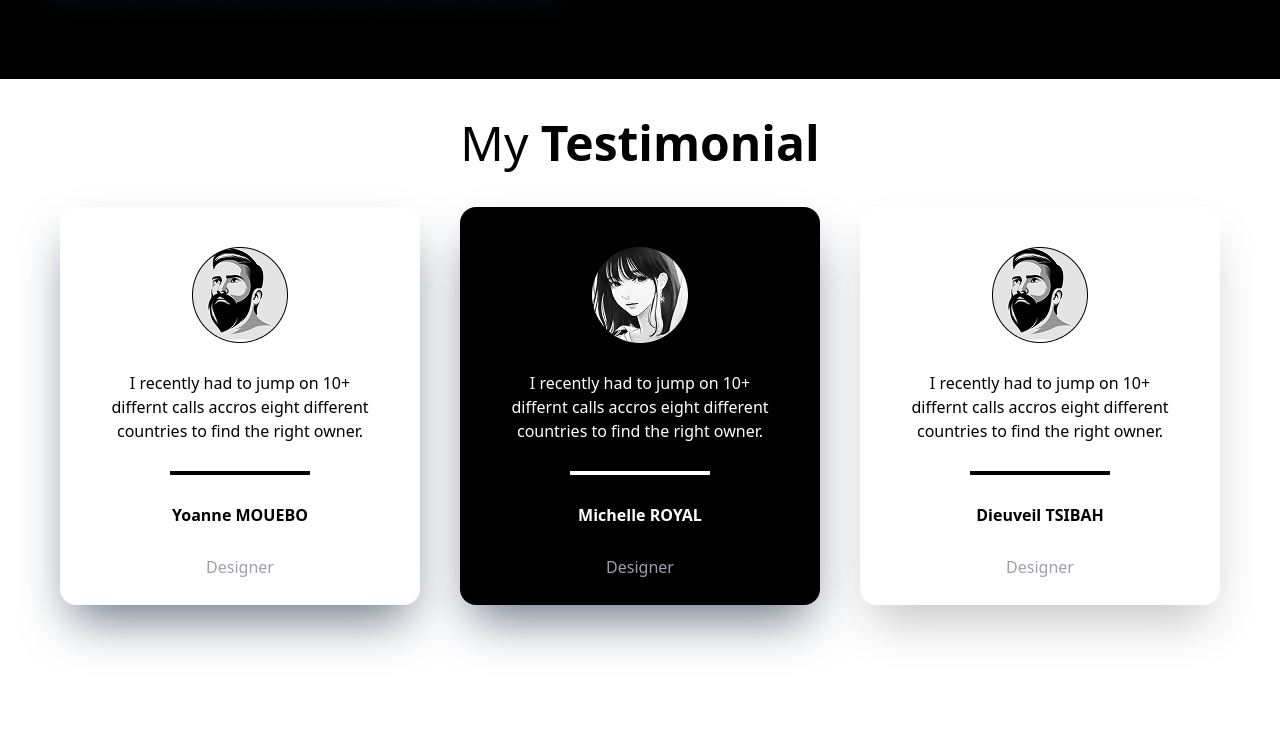
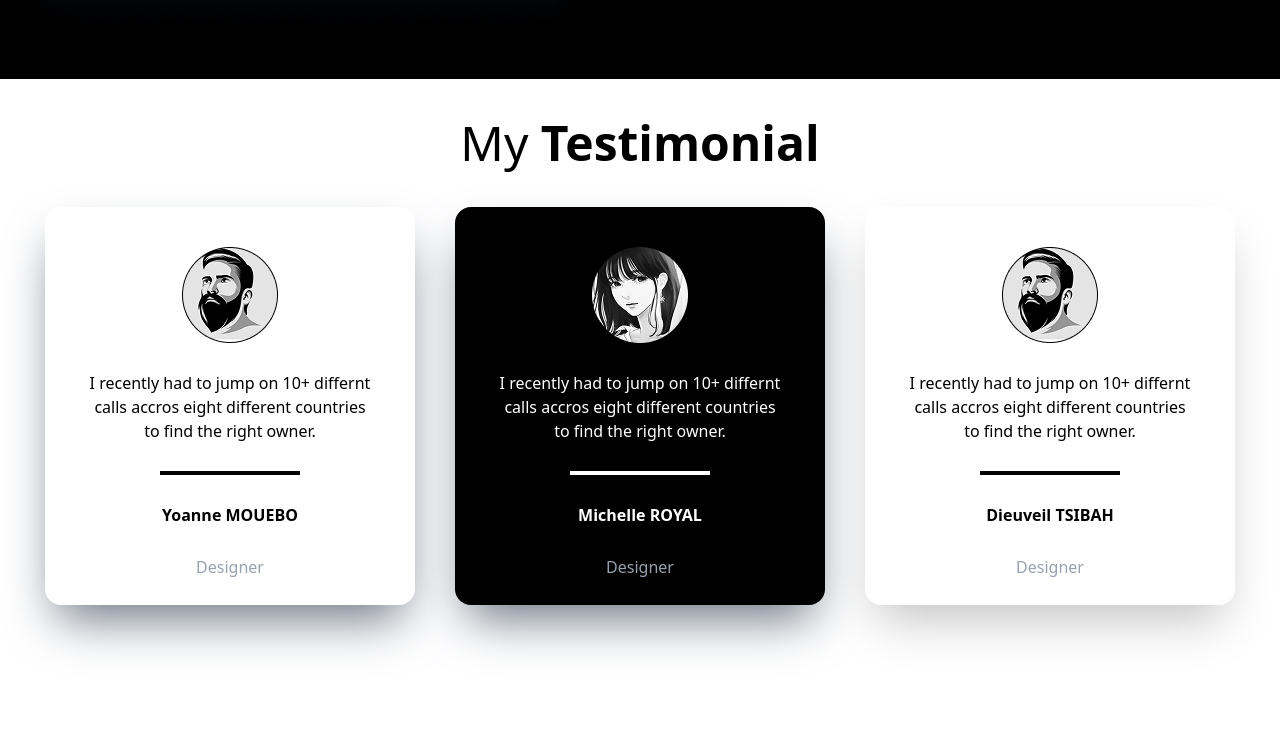
Before and after one commit to Dalva242/Portofolio-responsive, a website: page index.html in a window 1280 px wide. Shown: the part 4306-5048 px from the top of the page. Drawn offline with Linux system fonts and the light colour scheme.

Commit message:
Commit essaye amelioration section testimonial

```diff
--- a/index.html
+++ b/index.html
@@ -252,7 +252,7 @@
         </section>
 
         <!-- ---------------------SIXIEME SECTION -- TESTIMONY -->
-         <section class="py-10 flex flex-col justify-center px-5">
+         <section class="py-10 flex flex-col items-center justify-center px-5">
             <h1 class="text-3xl md:text-5xl text-center" >My <span class="font-bold" >Testimonial</span></h1>
             <div class="p-10 space-y-10 md:flex md:justify-center md:gap-10">
                 <div class="shadow-2xl shadow-gray-500 h-99.5 w-92.5 p-10 rounded-2xl flex flex-col space-y-7 items-center">
```
